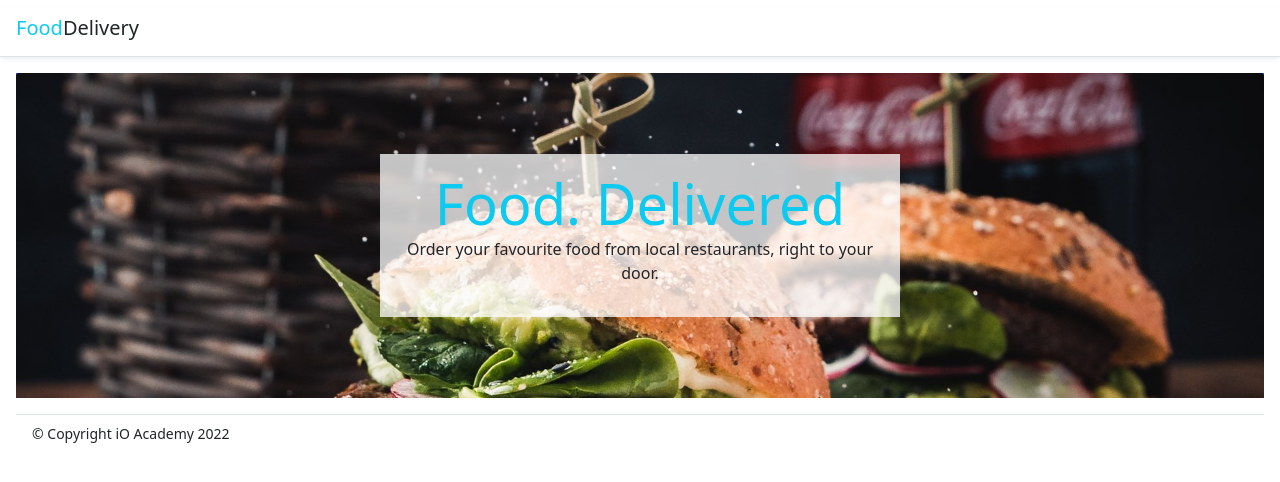
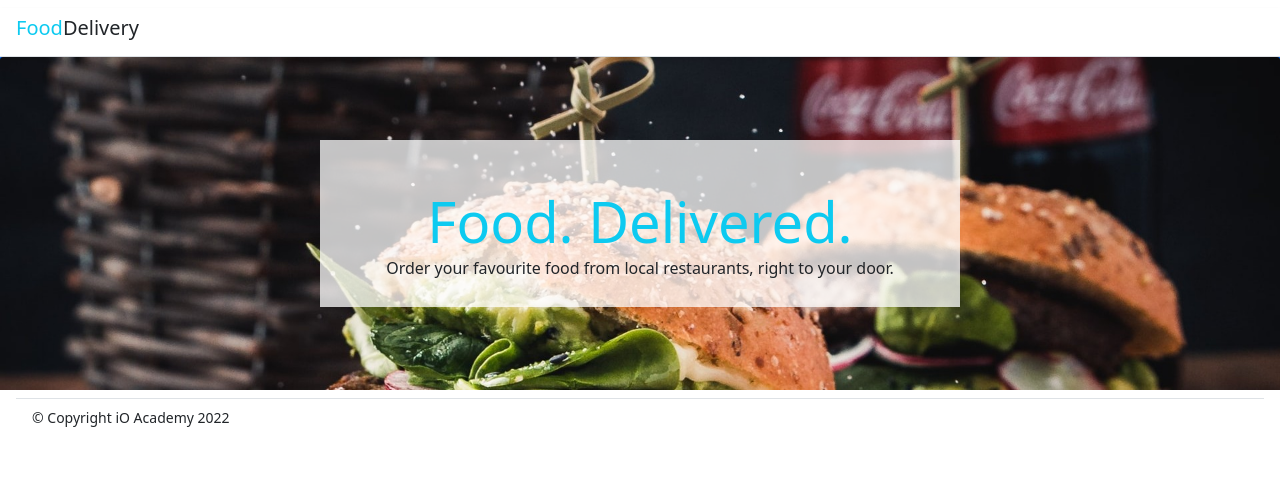
Before and after one commit to alec-hamilton/scranmaster, a React (Create React App) app: page / in a window 1280 px wide. Shown: the top 482 px of the page. Built offline with nearby package versions, Linux system fonts and the light colour scheme.

Commit message:
updated jumbotron so image fits correctly

```diff
--- a/src/App.js
+++ b/src/App.js
@@ -3,8 +3,13 @@ import './App.css';
 import Header from "./Components/Header";
 import Footer from "./Components/Footer";
 import Jumbo from './Components/Jumbo'
+import {useState} from "react";
 
 const App = () => {
+
+  const jumboHeaderHome = 'Food. Delivered.';
+  const jumboTextHome = 'Order your favourite food from local restaurants, right to your door.'
+
   return (
     <div className="App">
       <Header />
--- a/src/Components/Jumbo/index.js
+++ b/src/Components/Jumbo/index.js
@@ -1,21 +1,23 @@
 import jumboimg from './burgers.jpg';
 import jumboimgmd from './burgers-md.jpg';
 
-const Jumbo = () => {
+const Jumbo = (props) => {
+
   return (
-  <div className="card border-0 p-0 bg-primary rounded-0 m-3">
-    <div className="row m-0">
-      <picture className="p-0">
-        <source srcSet={jumboimgmd} media="(min-width: 768px)"/>
-        <img src={jumboimg} className="card-img-top p-0" alt=""/>
-      </picture>
-      <div className={"card-img-overlay col-lg-5 col-11 h-50 m-auto bg-white bg-opacity-75 rounded-0 "}>
-        <h1 className="card-title m-0 p-0 display-4 text-info text-center"><strong>Food. Delivered</strong></h1>
-        <p className="card-text m-0 p-0 text-center">Order your favourite food from local restaurants, right to your door.</p>
+    <div className="card border-0 p-0 bg-primary rounded-0">
+      <div className="row m-0">
+        <picture className="p-0">
+          <source srcSet={jumboimgmd}
+                  media="(min-width: 768px)"/>
+          <img src={jumboimg} className="card-img-top p-0" alt=""/>
+        </picture>
+        <div className={"card-img-overlay col-lg-6 col-10 h-50 m-auto bg-white bg-opacity-75 rounded-0 p-5"}>
+          <h1 className="card-title m-0 p-0 display-4 text-info"><strong>Food. Delivered.</strong></h1>
+          <p className="card-text m-0 p-0">Order your favourite food from local restaurants, right to your door.</p>
+        </div>
       </div>
     </div>
-  </div>
-  )
+  );
 }
 
 export default Jumbo;
```
